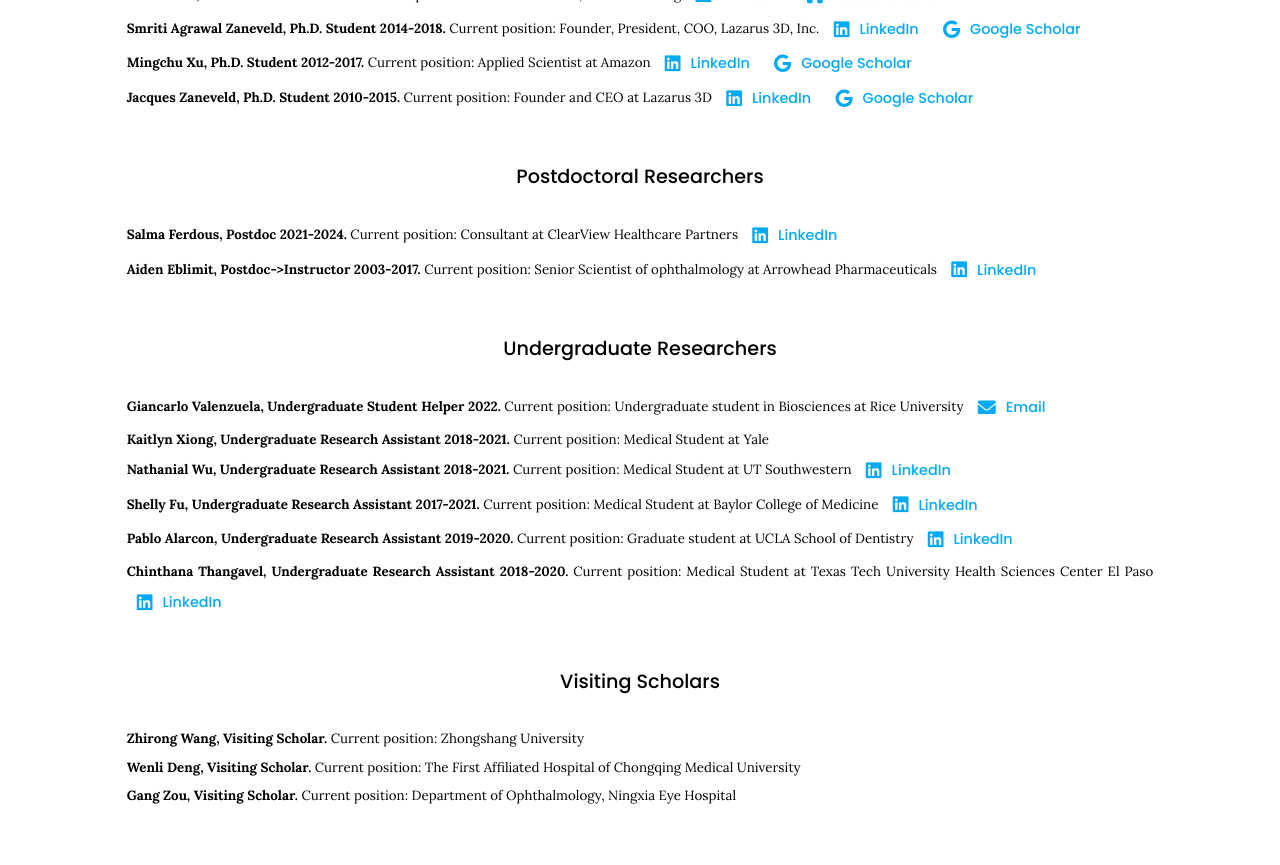
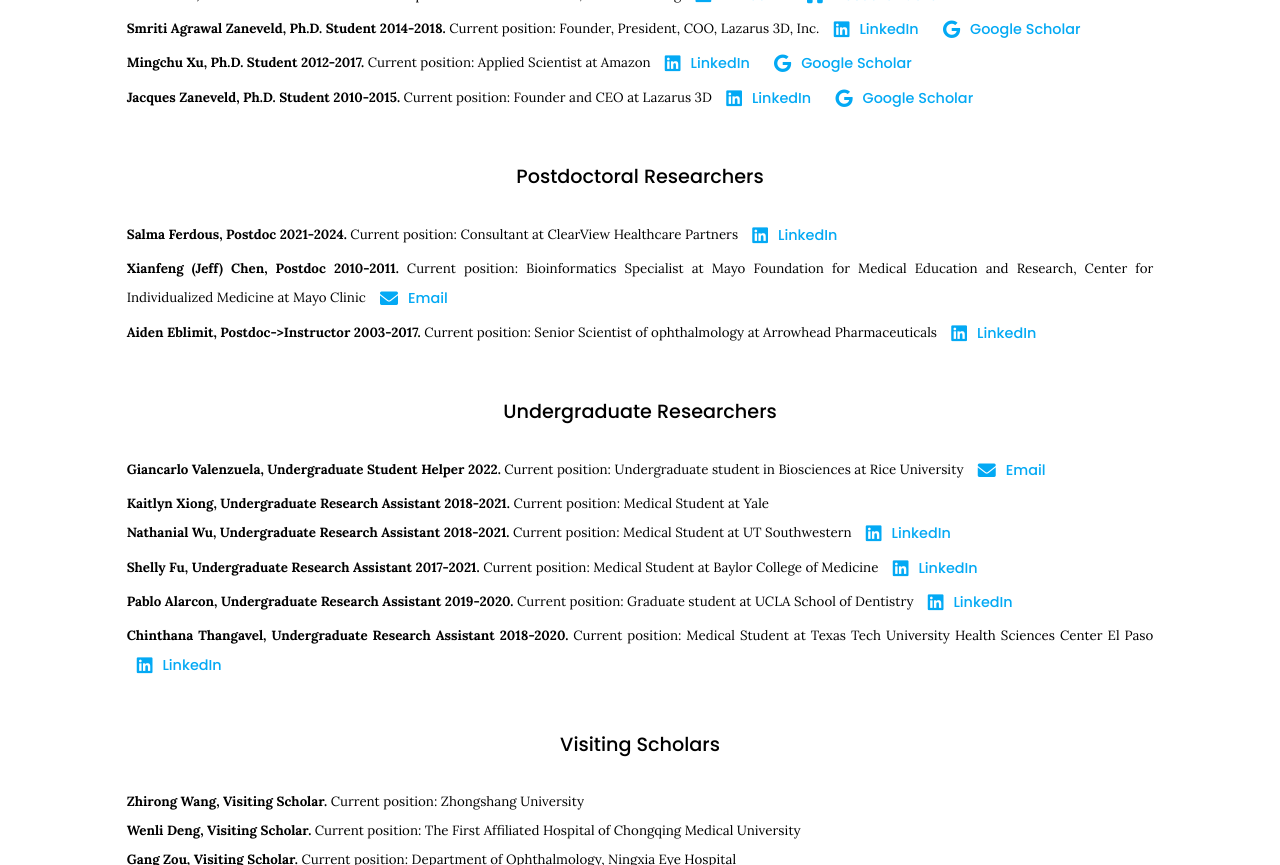
Before and after one commit to RCHENLAB/rchenlab.github.io, a Jekyll site: the page built from team/index.md, in a window 1280 px wide and 900 px high, scrolled down 2686 px, cut to the strip 0-865 px from the top of the window. Built offline with Jekyll 4.4.1, drawn with Linux system fonts in a browser that asks for light colours.

Commit message:
Update index.md

```diff
--- a/team/index.md
+++ b/team/index.md
@@ -250,6 +250,15 @@ Our lab is made up of a highly engaged and collaborative team of researchers. We
   tooltip=""
   link="salmaferdous"
 %}<br>
+<small><b>Xianfeng (Jeff) Chen, Postdoc 2010-2011.</b> Current position: Bioinformatics Specialist at Mayo Foundation for Medical Education and Research, Center for Individualized Medicine at Mayo Clinic</small>
+{%
+  include link.html
+  type="email"
+  icon=""
+  text="Email"
+  tooltip=""
+  link="chen.xianfeng@mayo.edu"
+%}<br>
 <small><b>Aiden Eblimit, Postdoc->Instructor 2003-2017.</b> Current position: Senior Scientist of ophthalmology at Arrowhead Pharmaceuticals</small>
 {%
   include link.html
```
